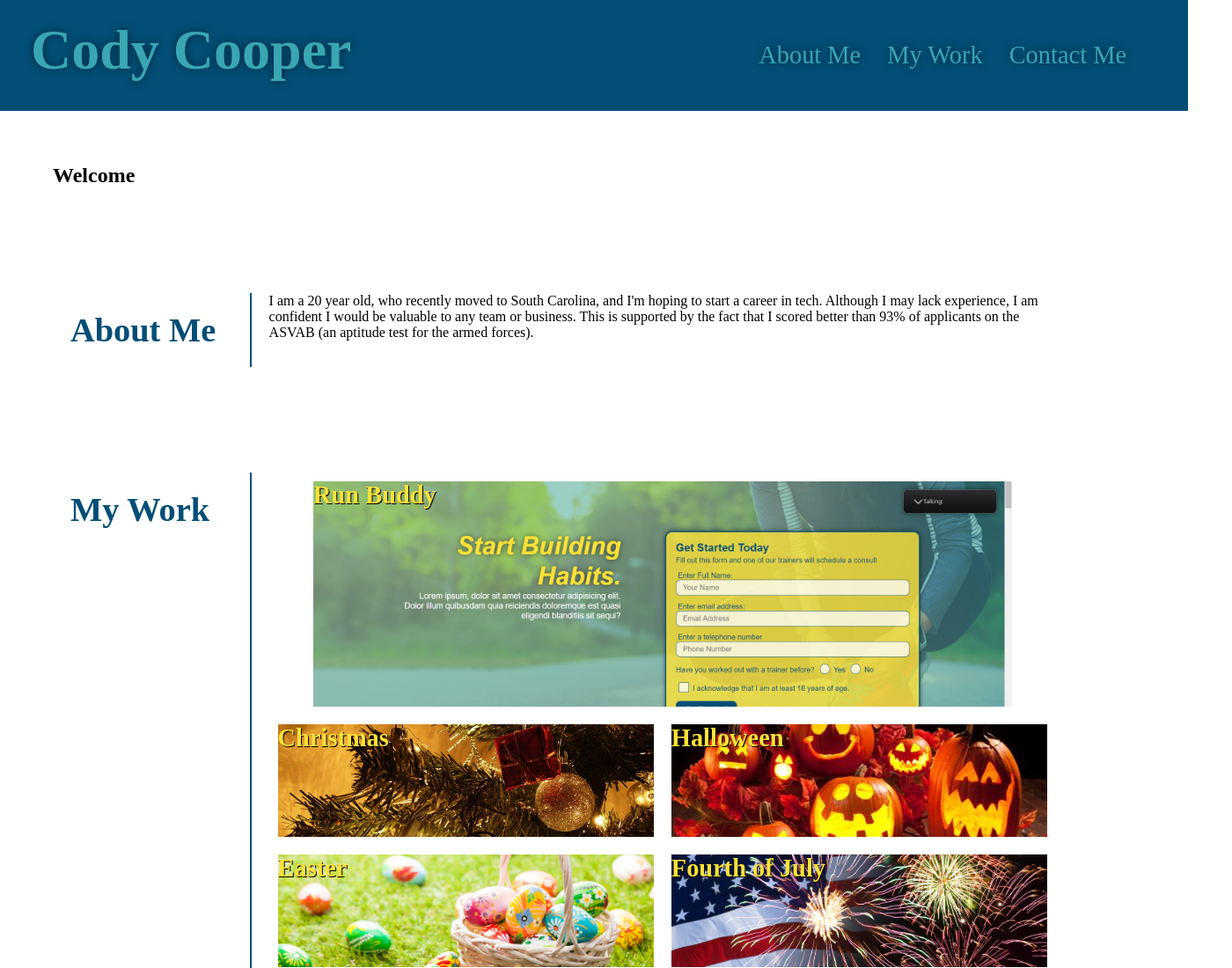
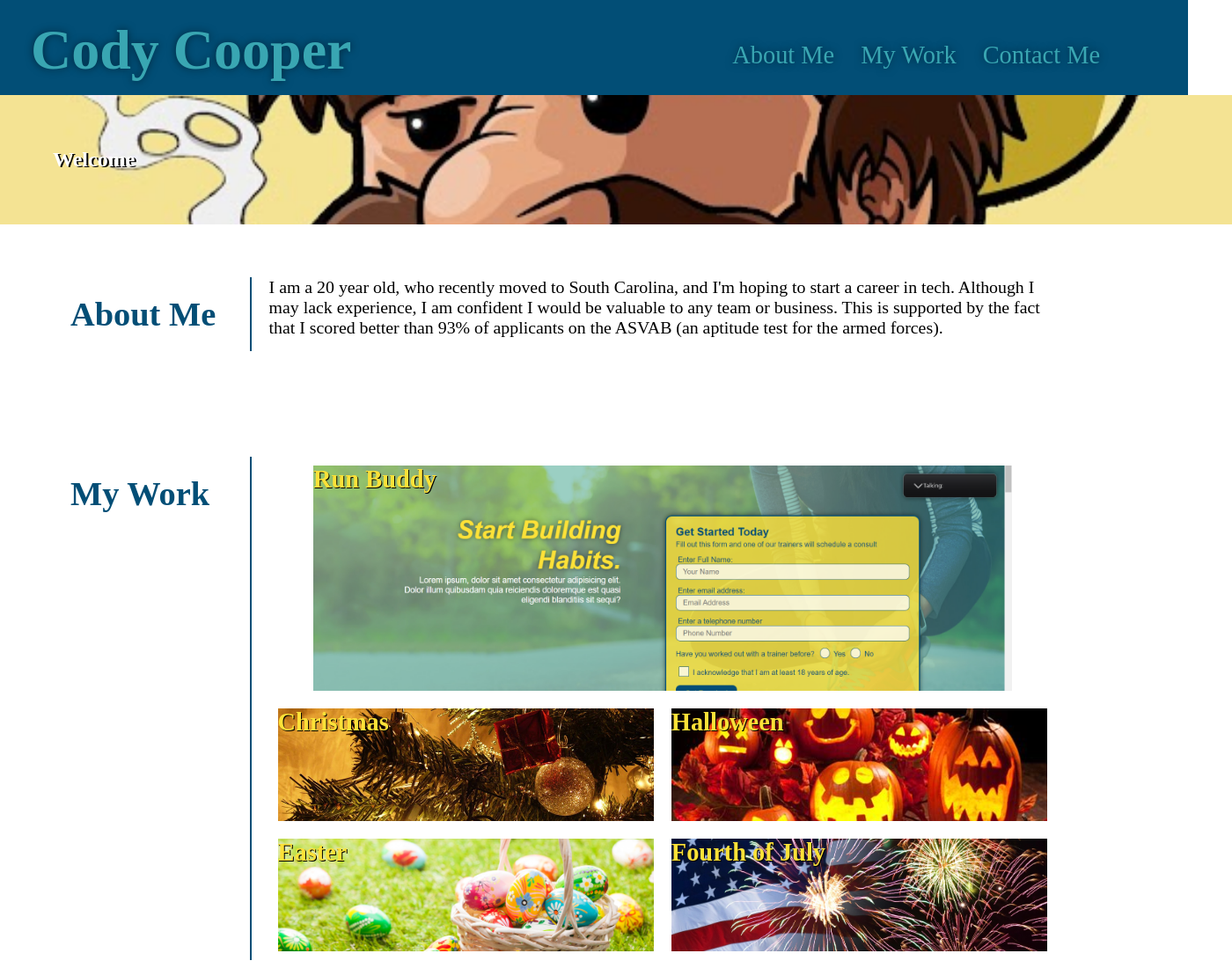
Before and after one commit to Konopie/First-Portfolio, a plain HTML site: page index.html in a window 1280 px wide. Shown: the top 1100 px of the page at 88% size, 1400 px wide, since content can reach past the window. Drawn offline with Linux system fonts and the light colour scheme.

Commit message:
added avitar and css final touches

```diff
--- a/assets/css/style.css
+++ b/assets/css/style.css
@@ -9,9 +9,14 @@
     --tertiary-color: #39a6b2;
   }
 
+body {
+  overflow-x: hidden;
+}
+
 section {
     padding: 60px;
     display: flex;
+    scroll-margin-top: 4.20rem;
   }
 
 .section-head {
@@ -31,7 +36,6 @@ section {
     display: flex;
     flex-wrap: wrap;
 }
-
 /* general css end */
 /* header css start */
 header {
@@ -44,6 +48,7 @@ header {
     position: sticky;
     top: 0;
     width: 100%;
+    height: 4.25rem;
     z-index: 9999;
 }
 
@@ -69,7 +74,7 @@ header nav ul {
     justify-content: space-between;
     align-items: center;
     list-style: none;
-    padding: 20px;
+    padding: 20px 50px 20px 20px;
   }
 
 header nav ul li a {
@@ -94,6 +99,7 @@ header nav ul li a:hover {
   footer {
     background: var(--secondary-color);
     width: 100%;
+    margin: 0 -30px 0 0;
   }
 
   footer h2 {
@@ -106,7 +112,17 @@ header nav ul li a:hover {
 
   /* hero css start */
 
-  .hero
+  .hero {
+    background-image: url(../images/avatar.jpg); /* will change later just dont have photo of myself */
+    background-size: cover;
+    background-position: center;
+    width: 100%;
+  }
+
+  .hero h2 {
+    color: white;
+    text-shadow: 2px 1px black;
+  }
 
   /* hero css end */
 
@@ -242,3 +258,5 @@ header nav ul li a:hover {
   background-color: var(--secondary-color);
   border-radius: 15px;
 }
+
+/* contact css end */
```
Also changed, not shown: assets/images/avatar.jpg (added).
